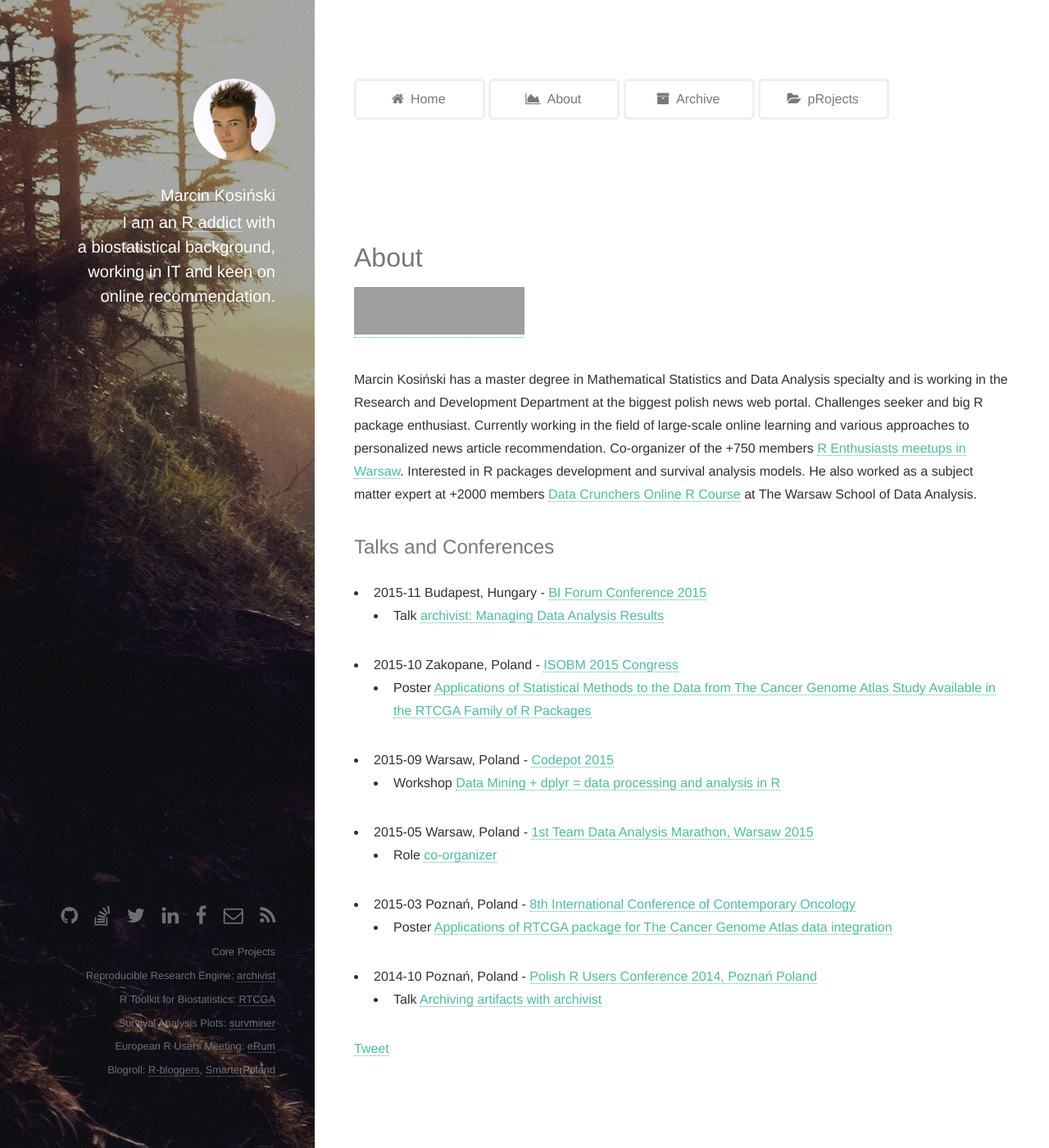
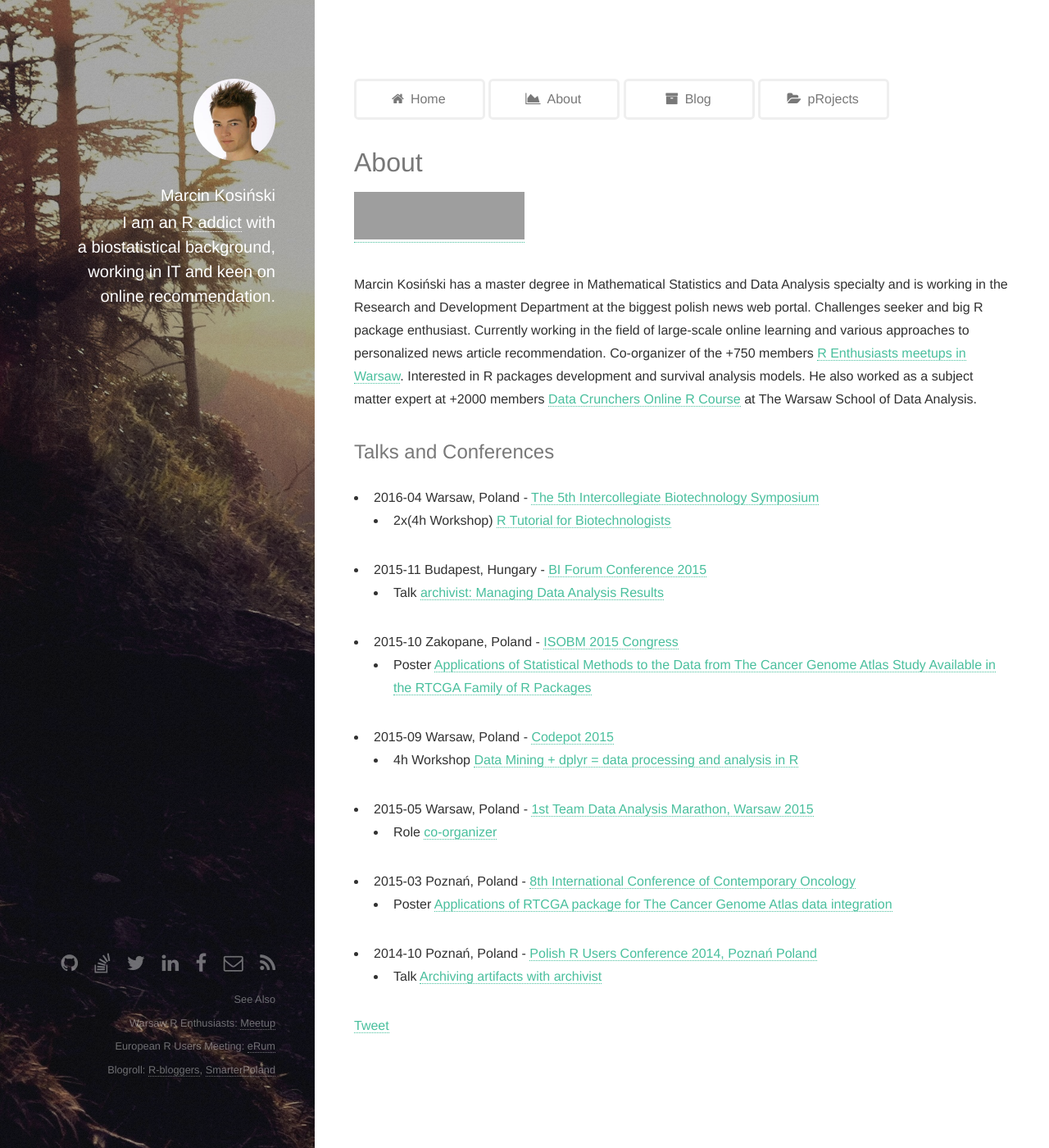
Before and after one commit to MarcinKosinski/MarcinKosinski.github.io, a Jekyll site: the page built from About.md, in a window 1280 px wide and 1400 px high. Shown: the whole window at 82% size. Built offline with Jekyll 4.4.1, drawn with Linux system fonts in a browser that asks for light colours; comment, search, counter and statistics services are not loaded; grey boxes are pictures that could not be loaded.

Commit message:
icon layout from sidebar to top main

```diff
--- a/About.md
+++ b/About.md
@@ -9,12 +9,14 @@
 
 ## Talks and Conferences
 
+- 2016-04 Warsaw, Poland - [The 5th Intercollegiate Biotechnology Symposium](http://msb.symbioza.edu.pl/en/program/)
+   - 2x(4h Workshop) [R Tutorial for Biotechnologists](http://r-addict.com/SymbiozaV)
 - 2015-11 Budapest, Hungary - [BI Forum Conference 2015](https://budapestbi2015.sched.org/event/4JA8/archivist-managing-data-analysis-results)
    - Talk [archivist: Managing Data Analysis Results](https://github.com/pbiecek/archivist/tree/gh-pages/files/archivist_BIFORUM.pdf)
 - 2015-10  Zakopane, Poland - [ISOBM 2015 Congress](http://isobm.org/index.php?option=com_content&view=article&id=138&Itemid=624)
    - Poster [Applications of Statistical Methods to the Data from The Cancer Genome Atlas Study Available in the RTCGA Family of R Packages](https://github.com/RTCGA/RTCGA/raw/master/UseCases/MarcinKosinski.pdf)
 - 2015-09 Warsaw, Poland - [Codepot 2015](http://codepot.pl/#tutors)
-   - Workshop [Data Mining + dplyr = data processing and analysis in R](http://grupawp.github.io/codepot-workshop-2015/)
+   - 4h Workshop [Data Mining + dplyr = data processing and analysis in R](http://grupawp.github.io/codepot-workshop-2015/)
 - 2015-05 Warsaw, Poland - [1st Team Data Analysis Marathon, Warsaw 2015](https://www.facebook.com/events/921016974586900/)
    - Role [co-organizer](https://www.facebook.com/events/921016974586900/)
 - 2015-03 Poznań, Poland - [8th International Conference of Contemporary Oncology](http://www.zwrotnikraka.pl/8-international-conference-contemporary-oncology-cancer-genomics-poznan/)
--- a/_layouts/default.html
+++ b/_layouts/default.html
@@ -63,11 +63,13 @@
 -->
 
         </header>
+<!-- Icons on header
         <div id="main">
            <a href="/" class="button icon fa-home">Home</a>
            <a href="/About.html" class="button icon fa-area-chart">About</a>
-           <a href="/archive.html" class="button icon fa-archive">Archive</a>
+           <a href="/blog.html" class="button icon fa-archive">Blog</a>
            <a href="/pRojects.html" class="button icon fa-folder-open">pRojects</a></div>
+-->
            {{ content }}
 
 
@@ -161,10 +163,12 @@
             </div>
             <div>
             <ul class="copyright">
-                <li>Core Projects</li>
-                <li>Reproducible Research Engine: <a href="http://pbiecek.github.io/archivist">archivist</a></li>
+                <li>See Also</li>
+                <!-- <li>Reproducible Research Engine: <a href="http://pbiecek.github.io/archivist">archivist</a></li>
                 <li>R Toolkit for Biostatistics: <a href="https://rtcga.github.io/RTCGA">RTCGA</a></li>
                 <li>Survival Analysis Plots: <a href="http://www.sthda.com/english/rpkgs/survminer/">survminer</a></li>
+                -->
+                <li>Warsaw R Enthusiasts: <a href="http://www.meetup.com/Spotkania-Entuzjastow-R-Warsaw-R-Users-Group-Meetup/">Meetup</a></li>
                 <li>European R Users Meeting: <a href="https://erum.ue.poznan.pl">eRum</a></li>
                 <li>Blogroll: <a href="http://www.r-bloggers.com/">R-bloggers</a>, <a href="http://smarterpoland.pl/">SmarterPoland</a></li>
             </ul>
--- a/_layouts/page.html
+++ b/_layouts/page.html
@@ -5,6 +5,11 @@
 <div id="main">
     <article>
         <header class="major">
+                      <a href="/" class="button icon fa-home">Home</a>
+                      <a href="/About.html" class="button icon fa-area-chart">About</a>
+                      <a href="/blog.html" class="button icon fa-archive">Blog</a>
+                      <a href="/pRojects.html" class="button icon fa-folder-open">pRojects</a>
+                      <br><br>
             <h2 class="post-title">{{ page.title }}</h2>
                 <p class="post-meta">{{ page.date | date: "%b %-d, %Y" }}{% if page.author %} • {{ page.author }}{% endif %}{% if page.meta %} • {{ page.meta }}{% endif %}</p>
         </header>
--- a/_layouts/post.html
+++ b/_layouts/post.html
@@ -4,13 +4,13 @@
 <div id="main">
     <article>
         <header class="major">
-<!--
+
            <a href="/" class="button icon fa-home">Home</a>
            <a href="/About.html" class="button icon fa-area-chart">About</a>
-           <a href="/archive.html" class="button icon fa-archive">Archive</a>
+           <a href="/blog.html" class="button icon fa-archive">Blog</a>
            <a href="/pRojects.html" class="button icon fa-folder-open">pRojects</a>
            <br><br>
--->
+
 
 
             <h2 class="post-title">{{ page.title }}</h2>
```
Also changed, not shown: index.html (+13 -3 lines), pRojects.md (added, +40 -0 lines), blog.md (renamed from archive.md).
